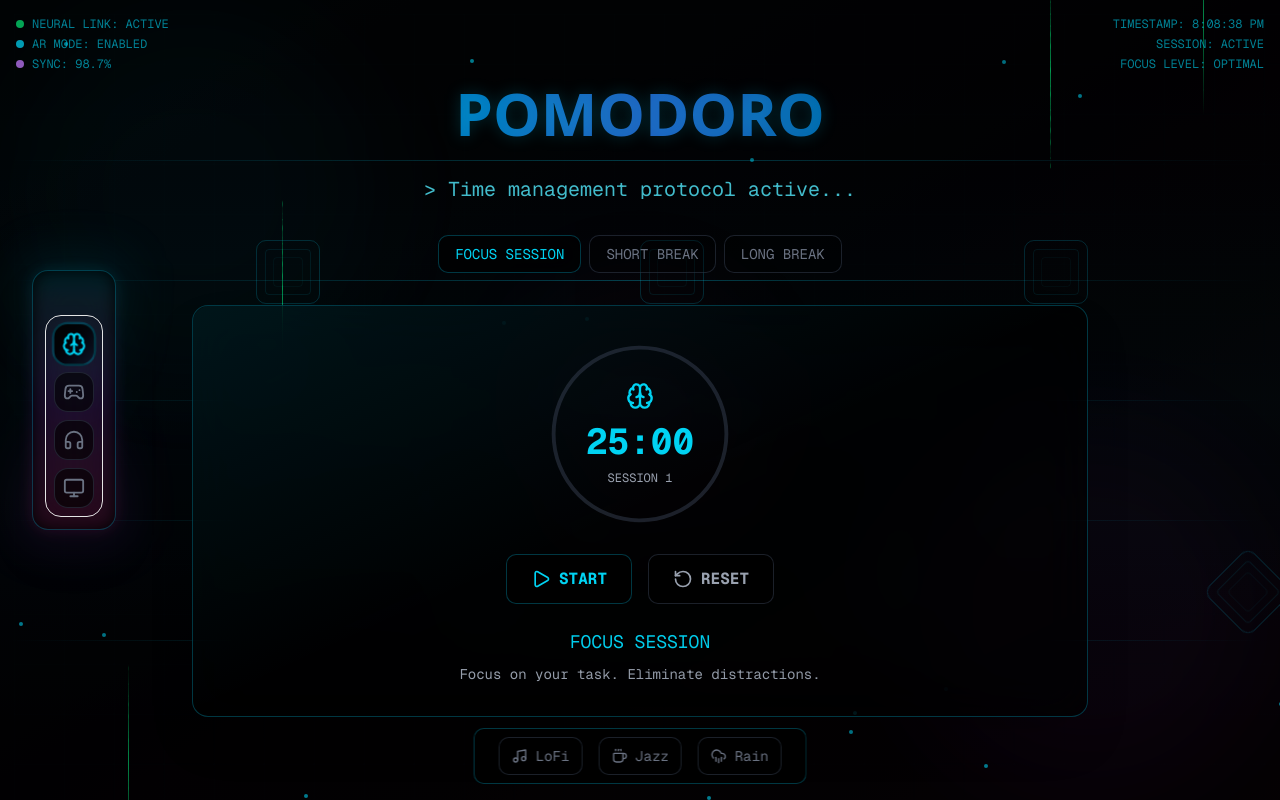
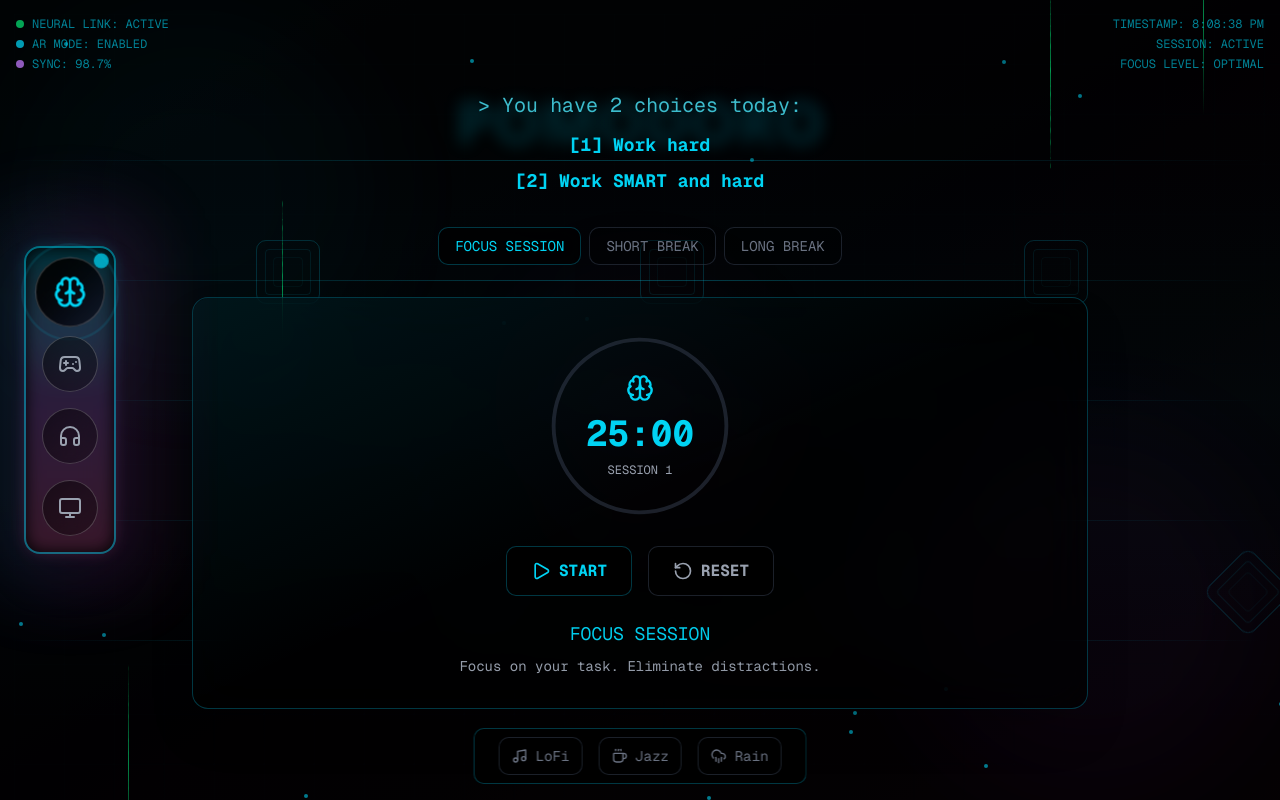
Before and after one commit to t14xploit/pamadorka, a Next.js app: page / in a window 1280 px wide. Built offline with nearby package versions, Linux system fonts and the light colour scheme.

Commit message:
dock design changes

```diff
--- a/src/app/globals.css
+++ b/src/app/globals.css
@@ -157,6 +157,12 @@
   100% { transform: translateY(100vh); opacity: 0; }
 }
 
+@keyframes scan {
+  0% { transform: translateY(-100%); opacity: 0; }
+  50% { opacity: 1; }
+  100% { transform: translateY(400%); opacity: 0; }
+}
+
 @keyframes glow-border {
   0%, 100% {
     box-shadow:
--- a/src/app/page.tsx
+++ b/src/app/page.tsx
@@ -40,18 +40,26 @@ export default function Home() {
         return (
           <div className="text-center relative">
             {/* Holographic Title */}
-            <div className="relative mb-8">
-              <h1 className="text-6xl font-bold bg-gradient-to-r from-cyan-400 via-blue-500 to-cyan-600 bg-clip-text text-transparent mb-4 animate-pulse">
-                POMODORO
-              </h1>
+            <div className="relativesu">
+
               <div className="absolute inset-0 text-6xl font-bold text-cyan-400/20 blur-sm">
                 POMODORO
               </div>
             </div>
 
-            <p className="text-xl text-cyan-300/80 mb-8 font-mono">
-              &gt; Time management protocol active...
-            </p>
+            <div className="text-center mb-8">
+              <p className="text-xl text-cyan-300/80 font-mono mb-3">
+                &gt; You have 2 choices today:
+              </p>
+              <div className="space-y-2">
+                <p className="text-lg text-cyan-400 font-bold font-mono">
+                  [1] Work hard
+                </p>
+                <p className="text-lg text-cyan-400 font-bold font-mono">
+                  [2] Work SMART and hard
+                </p>
+              </div>
+            </div>
 
             {/* Pomodoro Timer */}
             <PomodoroTimer />
--- a/src/components/pomodoro-dock.tsx
+++ b/src/components/pomodoro-dock.tsx
@@ -1,7 +1,6 @@
 "use client";
 
 import React, { useState } from "react";
-import { Dock, DockIcon } from "@/components/magicui/dock";
 import {
   Brain,
   Gamepad2,
@@ -64,69 +63,78 @@ export function PomodoroDock({ onModeChange, currentMode = "studying" }: Pomodor
   ];
 
   return (
-    <div className="fixed left-8 top-1/2 transform -translate-y-1/2 z-50">
-      {/* Holographic Grid Background */}
-      <div className="absolute -inset-4 bg-gradient-to-b from-cyan-500/10 via-transparent to-purple-500/10 rounded-3xl blur-xl"></div>
+    <div className="fixed left-6 top-1/2 transform -translate-y-1/2 z-50">
+      {/* Attention-Grabbing Background */}
+      <div className="absolute -inset-8 bg-gradient-to-r from-cyan-500/20 via-purple-500/20 to-pink-500/20 rounded-3xl blur-2xl animate-pulse"></div>
 
       {/* Main Dock Container */}
-      <div className="relative bg-black/80 backdrop-blur-xl border border-cyan-500/30 rounded-2xl p-3 shadow-2xl">
-        {/* Animated Border Glow */}
-        <div className="absolute inset-0 bg-gradient-to-b from-cyan-500/20 via-purple-500/20 to-pink-500/20 rounded-2xl blur-sm animate-pulse"></div>
+      <div className="relative bg-black/90 backdrop-blur-xl border-2 border-cyan-400/50 rounded-2xl p-4 shadow-2xl">
+        {/* Animated Border */}
+        <div className="absolute inset-0 rounded-2xl bg-gradient-to-b from-cyan-400/30 via-purple-400/30 to-pink-400/30 blur-sm animate-pulse"></div>
 
-        <Dock
-          iconMagnification={70}
-          iconDistance={120}
-          direction="middle"
-          orientation="vertical"
-        >
-          {dockItems.map((item) => {
+        {/* Dock Items */}
+        <div className="relative flex flex-col gap-4">
+          {dockItems.map((item, index) => {
             const Icon = item.icon;
             const isActive = activeMode === item.id;
 
             return (
-              <DockIcon
+              <div
                 key={item.id}
+                className="relative group"
+                style={{ animationDelay: `${index * 100}ms` }}
+              >
+              {/* Main Button */}
+              <button
+                onClick={() => handleModeChange(item.id)}
                 className={`
-                  relative group transition-all duration-300 ease-out
+                  relative w-14 h-14 rounded-full flex items-center justify-center
+                  transition-all duration-300 ease-out transform
                   ${isActive
-                    ? `${item.color} shadow-2xl ${item.glowColor} scale-110 bg-gradient-to-br from-black/90 to-gray-900/90 ${item.borderColor} border-2`
-                    : 'text-gray-500 hover:text-white bg-black/60 hover:bg-gradient-to-br hover:from-gray-800/80 hover:to-black/80 border border-gray-700/50 hover:border-cyan-500/50'
+                    ? `${item.color} bg-gradient-to-br from-black/90 to-gray-900/80 scale-125 shadow-2xl ${item.glowColor}`
+                    : 'text-gray-400 bg-gradient-to-br from-black/50 to-black/30 hover:from-black/80 hover:to-black/60 hover:text-white hover:scale-115'
                   }
-                  backdrop-blur-md rounded-xl
-                  before:absolute before:inset-0 before:rounded-xl before:bg-gradient-to-br before:from-white/10 before:to-transparent before:opacity-0 hover:before:opacity-100 before:transition-opacity before:duration-300
+                  backdrop-blur-md border border-white/20 hover:border-white/40
+                  group-hover:shadow-xl
+                  before:absolute before:inset-0 before:rounded-full before:bg-gradient-to-br before:from-white/10 before:to-transparent before:opacity-0 hover:before:opacity-100 before:transition-opacity before:duration-300
                 `}
-                onClick={() => handleModeChange(item.id)}
               >
-                {/* Holographic Glow Effect */}
+                {/* Glow Ring for Active */}
                 {isActive && (
-                  <div className={`absolute inset-0 rounded-xl bg-gradient-to-br from-${item.neonColor}-400/20 to-${item.neonColor}-600/20 blur-md animate-pulse`}></div>
+                  <div className={`absolute -inset-3 rounded-full border-2 ${item.borderColor} opacity-40 animate-pulse`}></div>
                 )}
+
+                {/* Hover Glow Effect */}
+                <div className={`absolute -inset-4 rounded-full bg-gradient-to-br from-${item.neonColor}-500/0 to-${item.neonColor}-600/0 group-hover:from-${item.neonColor}-500/20 group-hover:to-${item.neonColor}-600/10 blur-xl transition-all duration-300`}></div>
 
                 {/* Icon */}
                 <Icon
-                  size={28}
-                  className={`
-                    relative z-10 transition-all duration-300
-                    ${isActive ? 'scale-110 drop-shadow-lg' : 'group-hover:scale-105'}
-                    ${isActive ? `filter drop-shadow-[0_0_8px_${item.neonColor === 'cyan' ? '#00ffff' : item.neonColor === 'green' ? '#00ff00' : item.neonColor === 'purple' ? '#8b5cf6' : '#ec4899'}]` : ''}
-                  `}
+                  size={24}
+                  className={`relative z-10 transition-all duration-300 ${isActive ? 'scale-110' : 'group-hover:scale-125'}`}
                 />
 
-                {/* Tooltip */}
+                {/* Active Indicator Dot */}
+                {isActive && (
+                  <div className={`absolute -top-1 -right-1 w-3 h-3 ${item.color.replace('text-', 'bg-')} rounded-full animate-pulse shadow-lg`}></div>
+                )}
+              </button>
+
+              {/* Hover Label */}
               <div className={`
-                  absolute left-full ml-4 px-3 py-2 bg-black/90 backdrop-blur-md
-                  border ${item.borderColor} rounded-lg text-sm ${item.color}
+                absolute left-16 top-1/2 transform -translate-y-1/2
+                px-3 py-1 bg-black/90 backdrop-blur-md rounded-md
+                ${item.color} text-sm font-medium
                 opacity-0 group-hover:opacity-100 transition-all duration-300
-                  pointer-events-none whitespace-nowrap z-20
-                  shadow-lg ${item.glowColor}
+                pointer-events-none whitespace-nowrap
+                translate-x-2 group-hover:translate-x-0
+                border border-white/20
               `}>
                 {item.label}
-                  <div className={`absolute left-0 top-1/2 -translate-y-1/2 -translate-x-1 w-2 h-2 bg-black/90 border-l ${item.borderColor} border-b rotate-45`}></div>
               </div>
-              </DockIcon>
+            </div>
           );
         })}
-        </Dock>
+        </div>
       </div>
     </div>
   );
```
Lines whose indentation alone changed are shown as unchanged.
